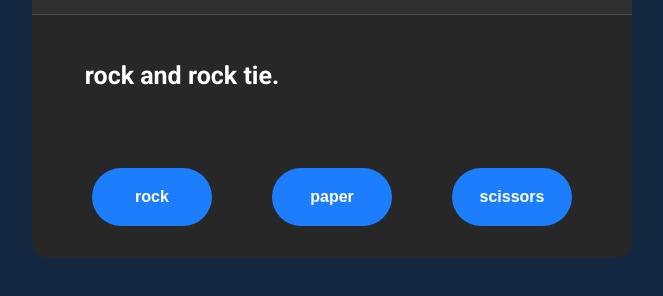
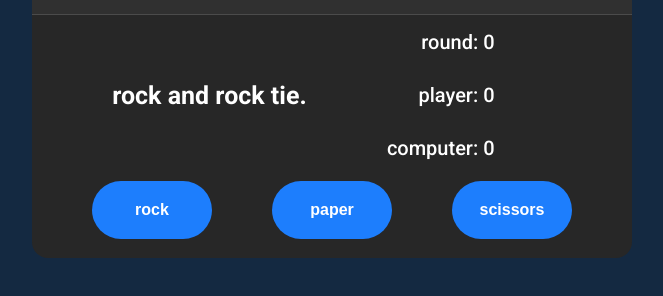
Before and after one commit to chris-newton/rock-paper-scissors, a plain HTML site: page index.html in a window 1280 px wide. Both pictures are taken after a click on the button "rock". Shown: the part 292-588 px from the top of the page, without its empty margins (308-971 px from the left). Drawn offline with Linux system fonts and the light colour scheme.

Commit message:
built scoreboard, fixed flex issues that were resizing scoreboard.

```diff
--- a/index.html
+++ b/index.html
@@ -19,7 +19,9 @@
                 </div>
 
                 <div class="scoreboard">
-
+                    <div class="round"></div>
+                    <div class="human-score"></div>
+                    <div class="computer-score"></div>
                 </div>
             </div>
 
--- a/javascript.js
+++ b/javascript.js
@@ -24,13 +24,15 @@ function playGame() {
     let computerScore = 0;
     let round = 0;
 
-    const gameState = document.querySelector(".game-state");
-    const scoreBoard = document.querySelector(".scoreboard");
     const roundOutcome = document.querySelector(".round-outcome");
+    const roundDiv = document.querySelector(".round");
+    const humanScoreDiv = document.querySelector(".human-score");
+    const computerScoreDiv = document.querySelector(".computer-score");
 
     function playRound(e) {
         humanChoice = e.target.id.toLowerCase();
         computerChoice = getComputerChoice();
+        roundDiv.textContent = "round: " + round;
 
         if (humanChoice === "rock") {
             if (computerChoice === "scissors") {
@@ -62,6 +64,8 @@ function playGame() {
             roundOutcome.textContent = `${humanChoice} and ${computerChoice} tie.`;
         }
 
+        humanScoreDiv.textContent = "player: " + humanScore;
+        computerScoreDiv.textContent = "computer: " + computerScore;
         round++;
     }
 
@@ -82,11 +86,6 @@ function playGame() {
     });
 
 /*
-    // play until a player gets to 5 wins
-    while (humanScore < 5 && computerScore < 5) {
-        // round
-    }
-
 
 
 
--- a/style.css
+++ b/style.css
@@ -36,31 +36,56 @@ h1 {
 
 .top-panel,
 .bottom-panel {
-    flex: 1;
+    flex: .5 .5 auto;
     display: flex;
     justify-content: space-evenly;
     align-items: center;
 }
 
+.top-panel {
+    height: 160px;
+    flex: none;
+}
+
 .game-state {
-    flex: 1;
+    width:240px;
+    flex: none;
     height: 100%;
     display: flex;
     justify-content: center;
     align-items: center;
+    padding: 20px;
 }
 
 .scoreboard {
-    flex: 1;
+    flex: none;
     height: 100%;
+    display: flex;
+    flex-direction: column;
+    justify-content: space-evenly;
+    align-items: end;
+    padding-right: 80px;
 }
 
 .round-outcome {
+    flex: none;
     font-size: 25px;
     font-weight: 700;
     flex: 1;
     color: white;
     text-align: center;
+}
+
+.round,
+.human-score,
+.computer-score {
+    font-size: 20px;
+    font-weight: 500;
+    flex: 1;
+    color: white;
+    text-align: center;
+    display: flex;
+    align-items: center;
 }
 
 button {
```
